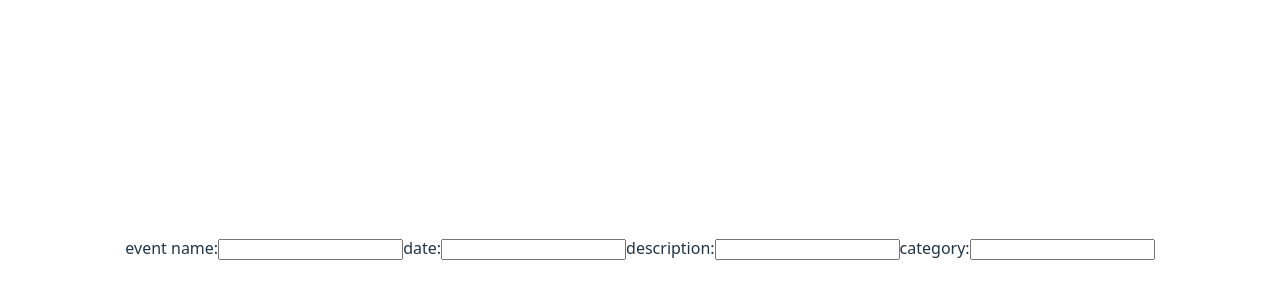
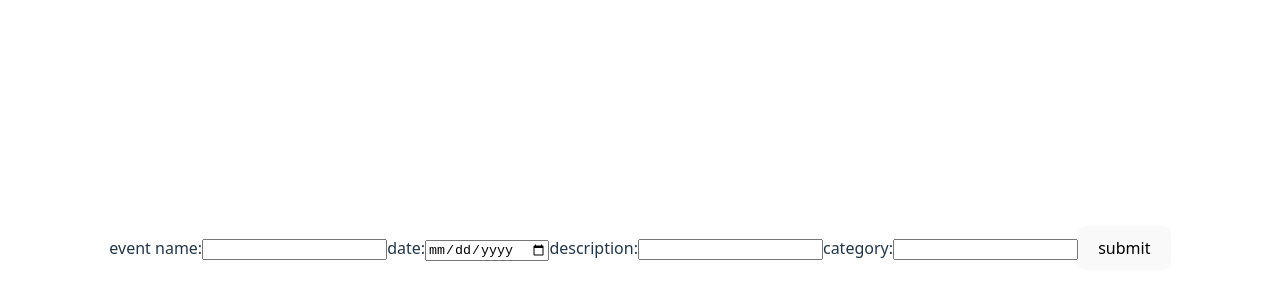
Before and after one commit to adrian-guzman-301/techtonica-assignments, a React (Vite) app in the folder eventonica/eventonica/: page / in a window 1280 px wide. Shown: the part 152-452 px from the top of the page. Built offline with nearby package versions, Linux system fonts and the light colour scheme.

Commit message:
edit form

```diff
--- a/eventonica/eventonica/src/components/Form.jsx
+++ b/eventonica/eventonica/src/components/Form.jsx
@@ -5,11 +5,12 @@ function Form() {
         <label for="name">event name:</label>
         <input id="name"/>
         <label for="date">date:</label>
-        <input id="date"/>
+        <input id="date" type="date"/>
         <label for="description">description:</label>
         <input id="description" />
         <label for="category">category:</label>
         <input id="category" />
+        <button type="submit">submit</button>
       </form>
     </>
   )
```
